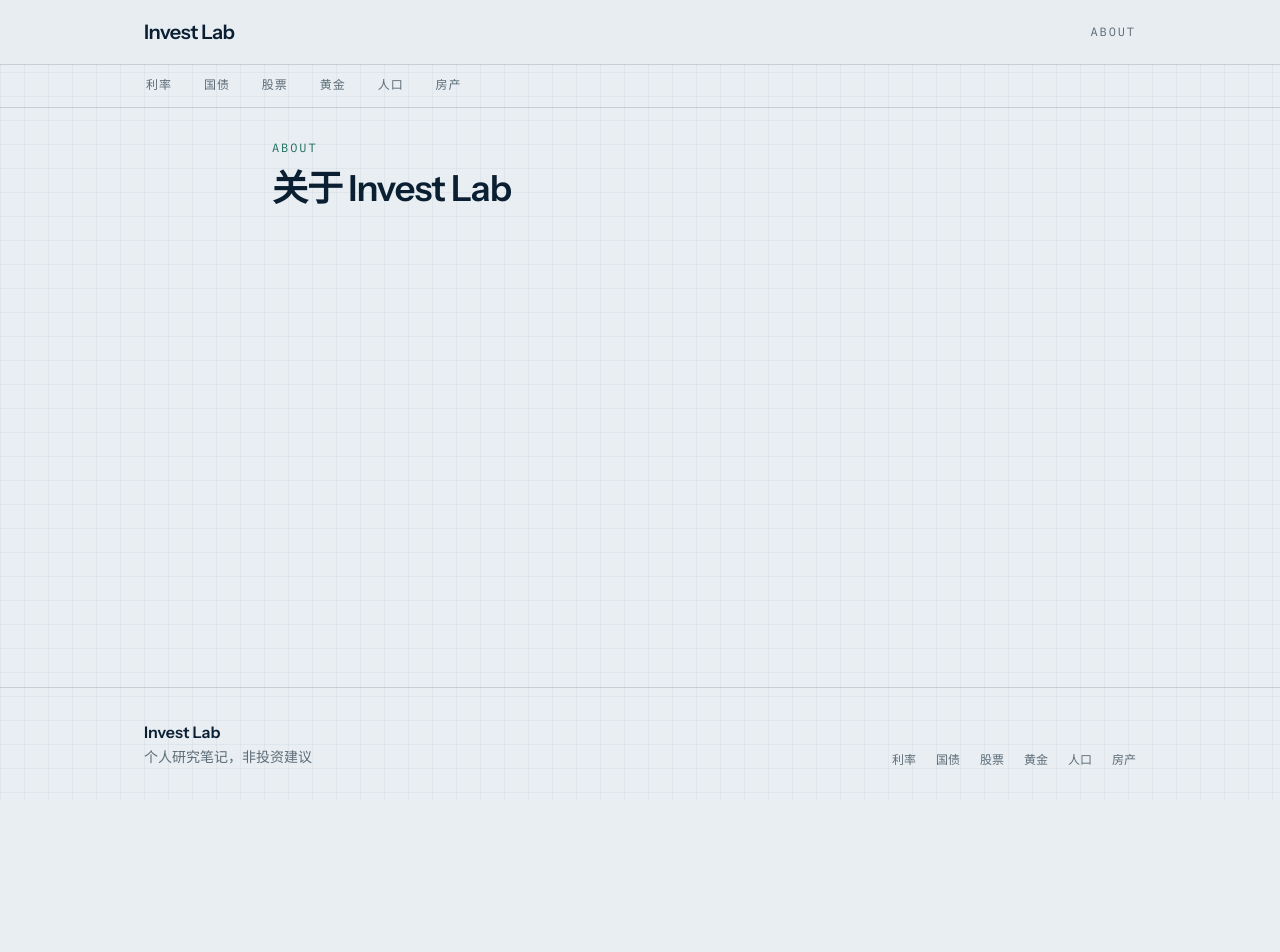
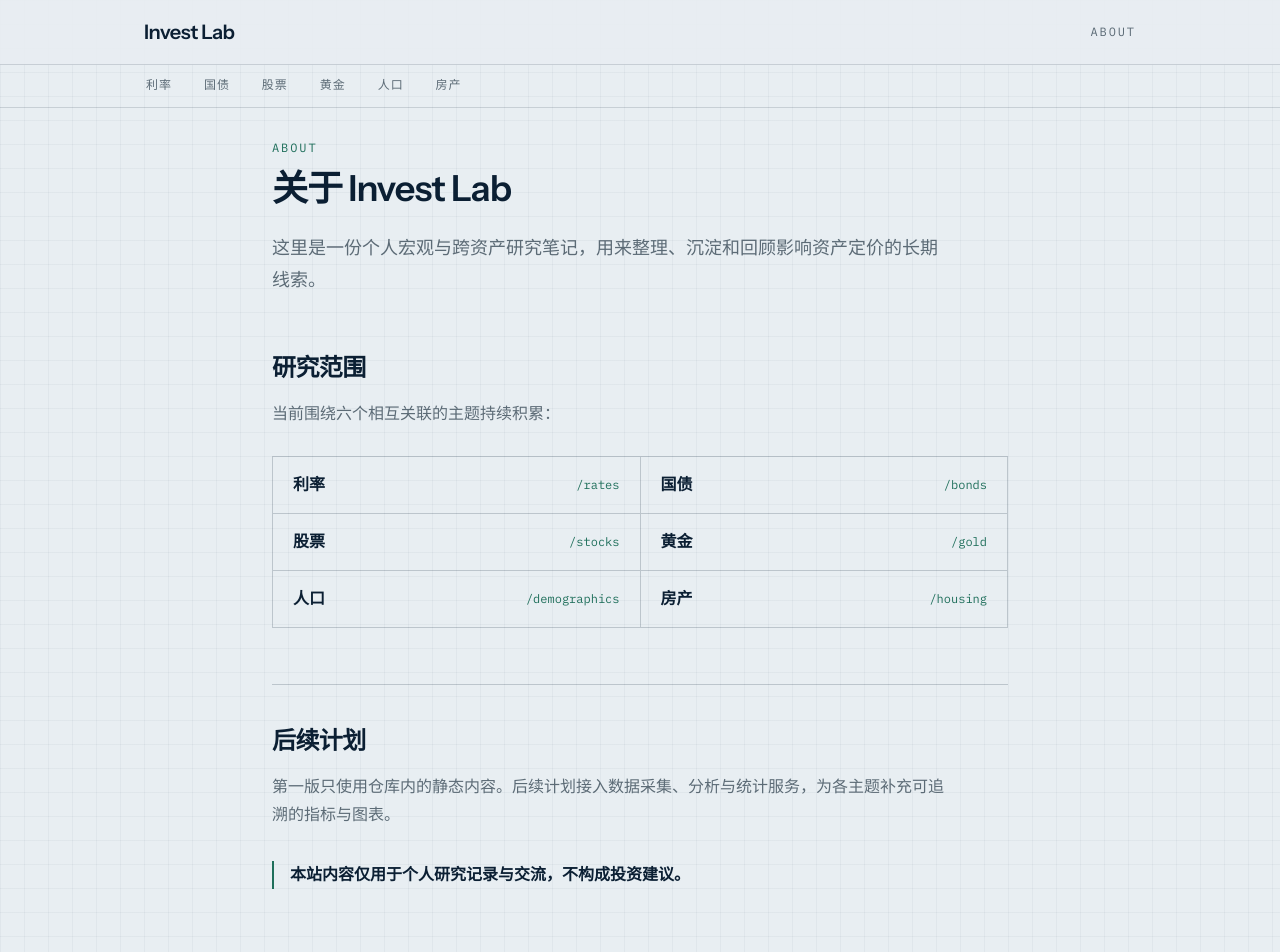
Before and after one commit to wanghuanlab/invest.wanghuanlab.com, a Vue app: page /about in a window 1280 px wide. Shown: the top 952 px of the page. Before the commit the page ends 800 px from the top, so only its background shows below. Built offline with nearby package versions, Linux system fonts and the light colour scheme; the HTML template or start-up script is replaced by a standard one.

Commit message:
docs: add About, API placeholder, and project README
Document local workflow and reserve the future stats client folder.

```diff
--- a/src/views/AboutView.vue
+++ b/src/views/AboutView.vue
@@ -1,8 +1,55 @@
 <template>
-  <section aria-labelledby="about-title">
-    <p class="font-mono text-xs uppercase tracking-[0.16em] text-accent">About</p>
-    <h1 id="about-title" class="mt-3 font-display text-4xl font-semibold tracking-tight text-ink">
-      关于 Invest Lab
-    </h1>
-  </section>
+  <div class="max-w-3xl">
+    <section aria-labelledby="about-title">
+      <p class="font-mono text-xs uppercase tracking-[0.16em] text-accent">About</p>
+      <h1
+        id="about-title"
+        class="mt-3 font-display text-4xl font-semibold tracking-tight text-ink"
+      >
+        关于 Invest Lab
+      </h1>
+      <p class="mt-6 max-w-2xl text-lg leading-8 text-muted">
+        这里是一份个人宏观与跨资产研究笔记，用来整理、沉淀和回顾影响资产定价的长期线索。
+      </p>
+    </section>
+
+    <section aria-labelledby="scope-title" class="py-14">
+      <h2 id="scope-title" class="font-display text-2xl font-semibold tracking-tight text-ink">
+        研究范围
+      </h2>
+      <p class="mt-4 max-w-2xl leading-7 text-muted">
+        当前围绕六个相互关联的主题持续积累：
+      </p>
+      <div class="mt-7 grid border-l border-t border-ink/20 sm:grid-cols-2">
+        <RouterLink
+          v-for="topic in [
+            ['rates', '利率'],
+            ['bonds', '国债'],
+            ['stocks', '股票'],
+            ['gold', '黄金'],
+            ['demographics', '人口'],
+            ['housing', '房产'],
+          ]"
+          :key="topic[0]"
+          :to="`/topics/${topic[0]}`"
+          class="group flex items-center justify-between border-b border-r border-ink/20 px-5 py-4 transition-colors hover:bg-ink/[0.04] focus-visible:outline-2 focus-visible:-outline-offset-2 focus-visible:outline-accent"
+        >
+          <span class="font-semibold text-ink">{{ topic[1] }}</span>
+          <span class="font-mono text-xs text-accent">/{{ topic[0] }}</span>
+        </RouterLink>
+      </div>
+    </section>
+
+    <section aria-labelledby="roadmap-title" class="border-t border-ink/20 pt-10">
+      <h2 id="roadmap-title" class="font-display text-2xl font-semibold tracking-tight text-ink">
+        后续计划
+      </h2>
+      <p class="mt-4 max-w-2xl leading-7 text-muted">
+        第一版只使用仓库内的静态内容。后续计划接入数据采集、分析与统计服务，为各主题补充可追溯的指标与图表。
+      </p>
+      <p class="mt-8 border-l-2 border-accent pl-4 font-semibold leading-7 text-ink">
+        本站内容仅用于个人研究记录与交流，不构成投资建议。
+      </p>
+    </section>
+  </div>
 </template>
--- a/src/views/NotFoundView.vue
+++ b/src/views/NotFoundView.vue
@@ -5,7 +5,7 @@ const route = useRoute()
 </script>
 
 <template>
-  <section aria-labelledby="not-found-title">
+  <section aria-labelledby="not-found-title" class="max-w-2xl py-12 sm:py-20">
     <p class="font-mono text-xs uppercase tracking-[0.16em] text-accent">404</p>
     <h1
       id="not-found-title"
@@ -13,12 +13,23 @@ const route = useRoute()
     >
       页面未找到
     </h1>
-    <p class="mt-4 font-mono text-sm text-muted">{{ route.path }}</p>
-    <RouterLink
-      to="/"
-      class="mt-8 inline-block text-sm font-semibold text-accent underline underline-offset-4 focus-visible:outline-2 focus-visible:outline-offset-4 focus-visible:outline-accent"
-    >
-      返回首页
-    </RouterLink>
+    <p class="mt-4 leading-7 text-muted">
+      没有找到这个页面，地址可能已经变更或输入有误。
+    </p>
+    <p class="mt-3 font-mono text-sm text-muted">{{ route.path }}</p>
+    <nav aria-label="页面未找到后的导航" class="mt-8 flex flex-wrap gap-x-6 gap-y-3">
+      <RouterLink
+        to="/"
+        class="text-sm font-semibold text-accent underline underline-offset-4 focus-visible:outline-2 focus-visible:outline-offset-4 focus-visible:outline-accent"
+      >
+        返回首页
+      </RouterLink>
+      <RouterLink
+        to="/#topics"
+        class="text-sm font-semibold text-accent underline underline-offset-4 focus-visible:outline-2 focus-visible:outline-offset-4 focus-visible:outline-accent"
+      >
+        浏览主题
+      </RouterLink>
+    </nav>
   </section>
 </template>
```
Also changed, not shown: src/api/README.md (added), 2 other files (tests, documents, lock files or other folders).
